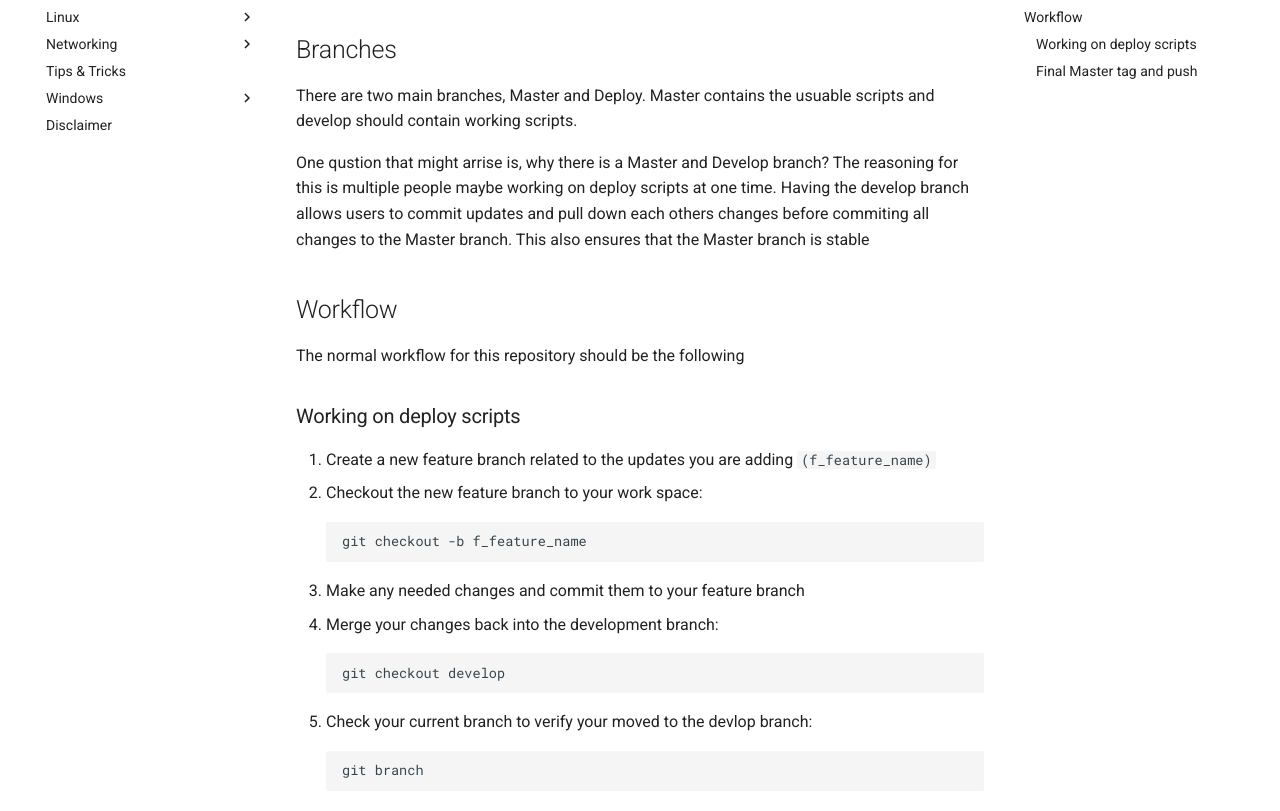
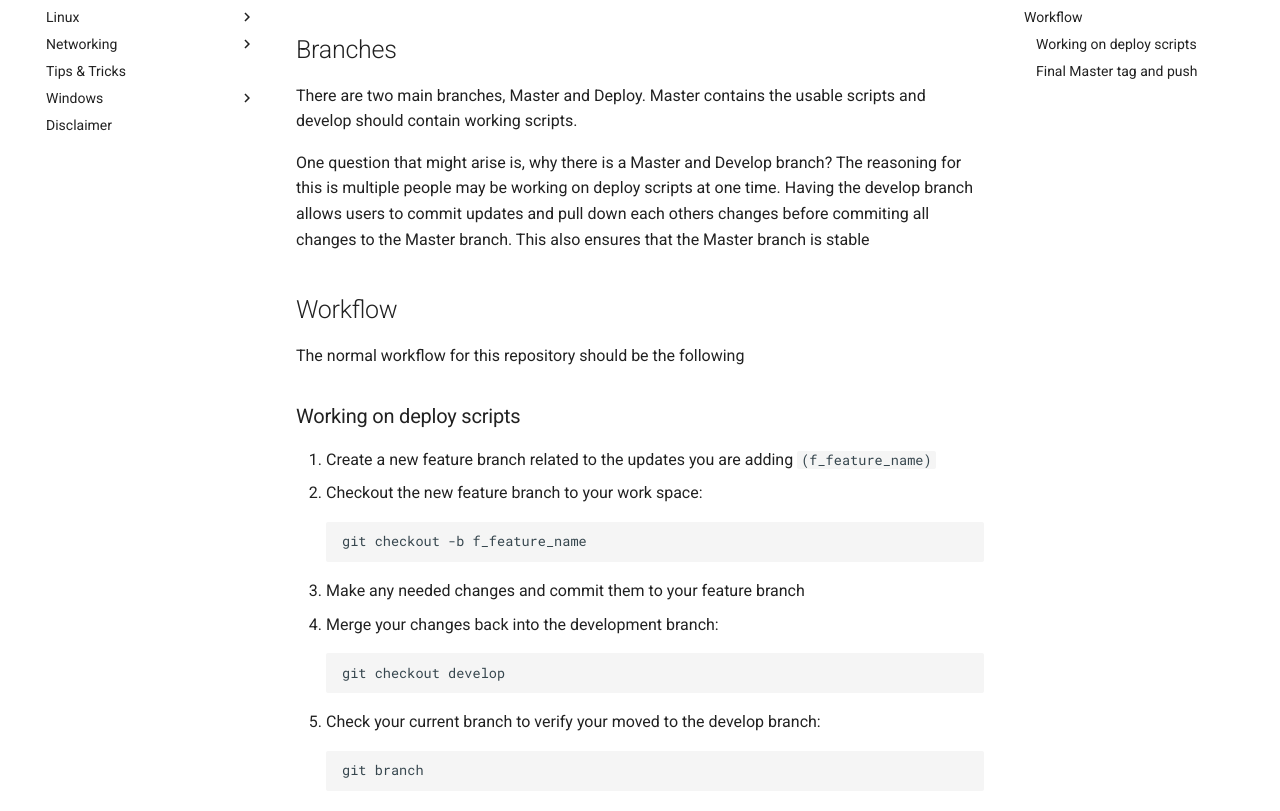
Before and after one commit to smbambling/techtaco-kb-old, an MkDocs documentation site: the page built from docs/linux/git/simple_git_workflow_with_two_branches.md, in a window 1280 px wide and 1400 px high. Shown: the part 148-959 px from the top of the window. Built offline with MkDocs 1.6.1 and Material for MkDocs 9.7.7, drawn with Linux system fonts in a browser that asks for light colours; comment, search, counter and statistics services are not loaded.

Commit message:
fix: correct typos simple_git_workflow

````diff
--- a/docs/linux/git/simple_git_workflow_with_two_branches.md
+++ b/docs/linux/git/simple_git_workflow_with_two_branches.md
@@ -3,11 +3,11 @@
 Branches
 --------
 
-There are two main branches, Master and Deploy. Master contains the usuable
+There are two main branches, Master and Deploy. Master contains the usable
 scripts and develop should contain working scripts.
 
-One qustion that might arrise is, why there is a Master and Develop branch?  The
-reasoning for this is multiple people maybe working on deploy scripts at one time.
+One question that might arise is, why there is a Master and Develop branch?  The
+reasoning for this is multiple people may be working on deploy scripts at one time.
 Having the develop branch allows users to commit updates and pull down each others
 changes before commiting all changes to the Master branch. This also ensures that the Master branch is stable
 
@@ -32,7 +32,7 @@
     git checkout develop
     ```
 
-1. Check your current branch to verify your moved to the devlop branch:
+1. Check your current branch to verify your moved to the develop branch:
 
     ```
     git branch
````
